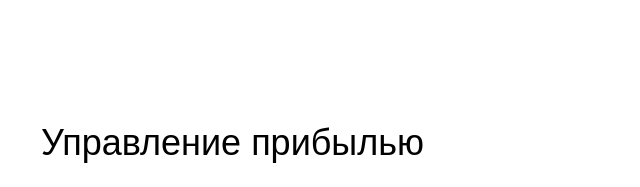
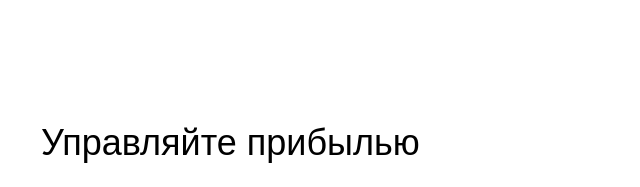
Before and after one commit to DanielTheBigDeal/Portfolio, a plain HTML site: page LF arbitrage landing/Lonf Flow Arbitrage.html in a window 1280 px wide. Shown: the part 728-915 px from the top of the page, 619-1259 px from the left. Drawn offline with Linux system fonts and the light colour scheme; some packages are replaced by stand-ins of ours; a script that the page names is missing; a web font is replaced by a local one.

Commit message:
changes in LFArbitrage

```diff
--- a/LF arbitrage landing/Lonf Flow Arbitrage.html
+++ b/LF arbitrage landing/Lonf Flow Arbitrage.html
@@ -836,7 +836,7 @@ filter: progid:DXImageTransform.Microsoft.gradient(startColorStr='#D9ffffff', en
                 <div class="t843__content t-valign_middle">
                   <div class="t843__box">
                     <div class="t-card__title t-heading t-heading_xs" id="cardtitle_644874287"
-                      field="li_title__1531132449692" style="font-size:36px;font-weight:500;">Управление прибылью</div>
+                      field="li_title__1531132449692" style="font-size:36px;font-weight:500;">Управляйте прибылью</div>
                     <div class="t-card__descr t-descr t-descr_sm" field="li_descr__1531132449692"
                       style="font-size:20px;">Фильтруйте список отслеживаемых бирж в зависимости от прибыли, на которую
                       вы рассчитываете.</div>
```
